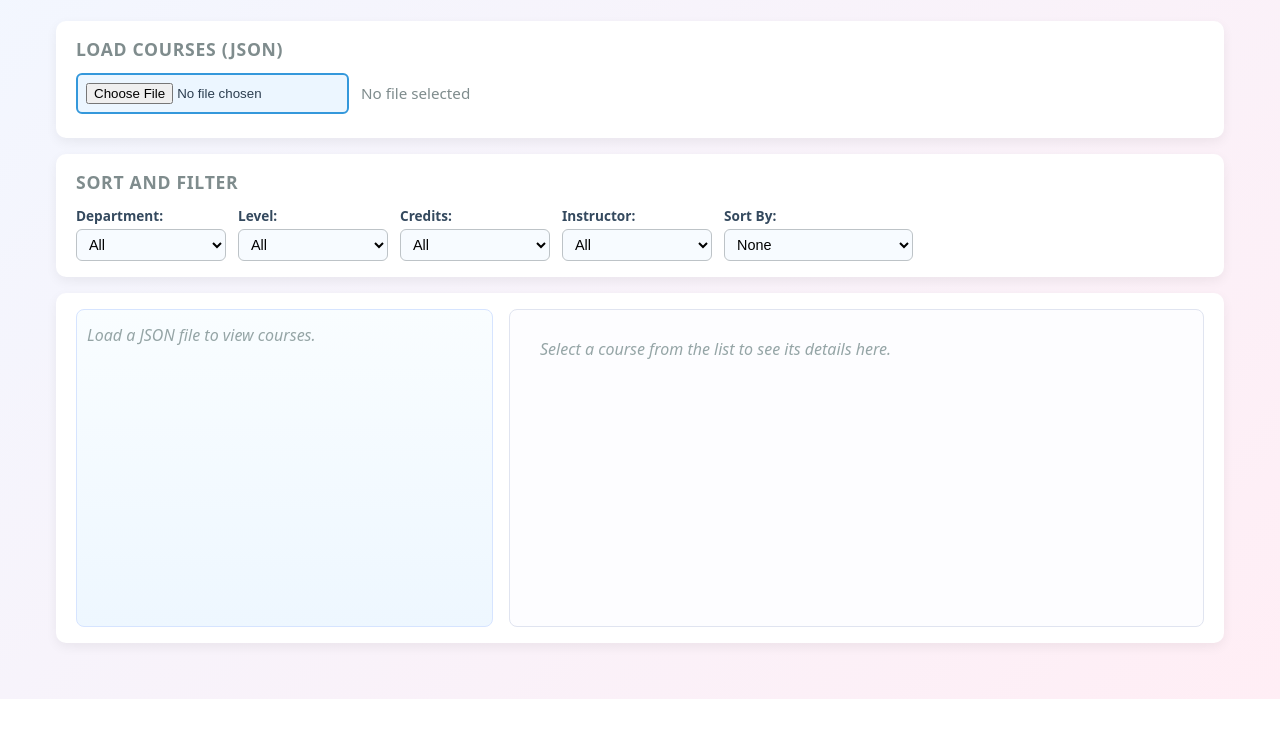
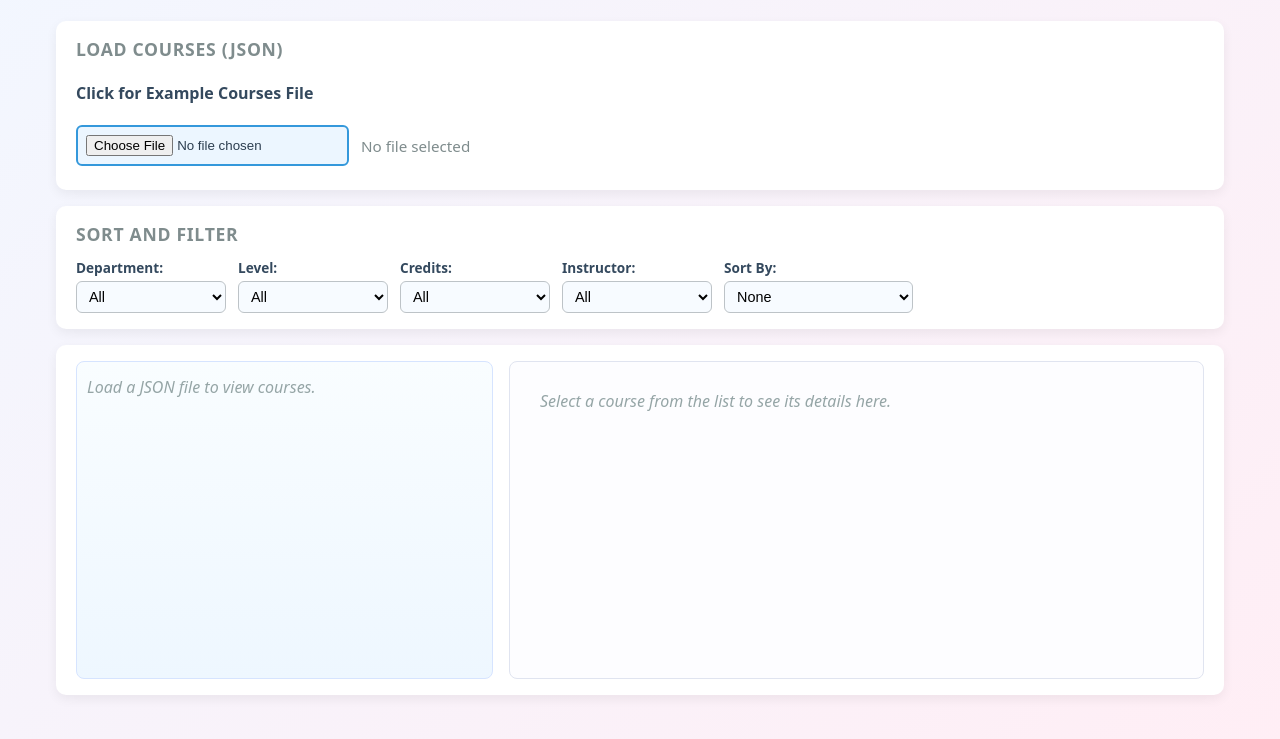
Before and after one commit to neelesh-7/Class-Course-Finder, a plain HTML site: page index.html in a window 1280 px wide. Shown: the part 105-844 px from the top of the page. Before the commit the page ends 804 px from the top, so only its background shows below. Drawn offline with Linux system fonts and the light colour scheme.

Commit message:
Add files via upload

```diff
--- a/index.html
+++ b/index.html
@@ -13,6 +13,7 @@
     <!-- Load JSON section -->
     <section class="load-section">
         <h2>Load Courses (JSON)</h2>
+        <h4><a target="_blank" href="courses.json">Click for Example Courses File</a></h4>
         <div class="file-row">
             <input type="file" id="fileInput" accept=".json" />
             <span id="fileName" class="file-name">No file selected</span>
--- a/styles.css
+++ b/styles.css
@@ -10,6 +10,11 @@ body {
     font-family: system-ui, -apple-system, BlinkMacSystemFont, "Segoe UI", sans-serif;
     background: linear-gradient(135deg, #f2f7ff, #ffeef5);
     color: #2c3e50;
+}
+
+a {
+    color: #34495e;
+    text-decoration: none;
 }
 
 .page-container {
```
